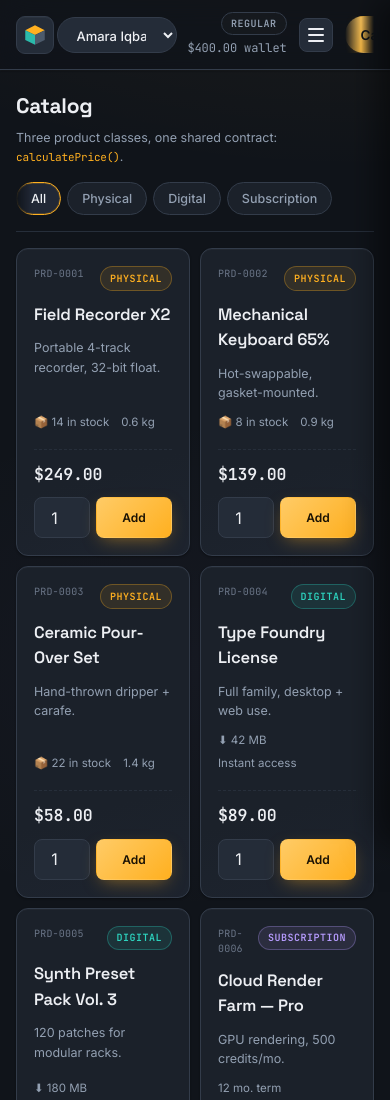
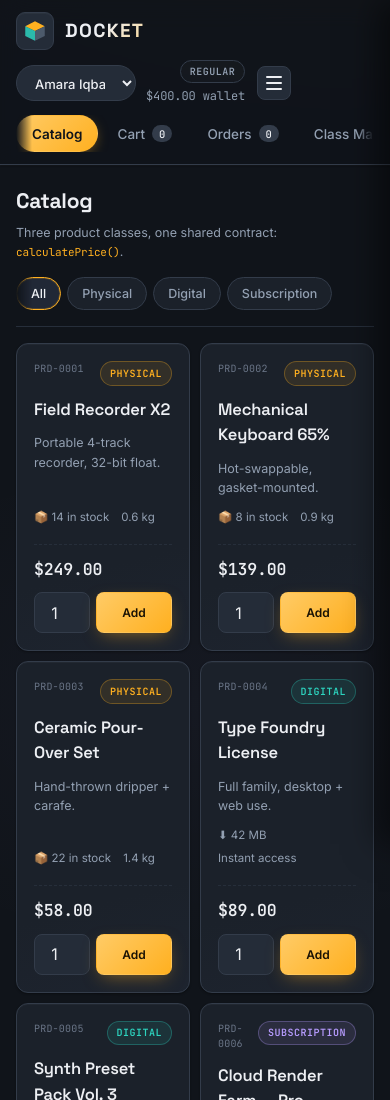
Before and after one commit to alizatasawer/ecommerce-website, a plain HTML site: page index.html in a window 390 px wide. Shown: the top 1100 px of the page. Drawn offline with Linux system fonts and the light colour scheme.

```diff
--- a/css/style.css
+++ b/css/style.css
@@ -710,9 +710,18 @@
     padding:12px 16px;
     padding-top:calc(12px + env(safe-area-inset-top));
   }
-  .brand{ flex:1; min-width:0; }
+  .brand{ flex:1 1 auto; min-width:0; }
+  .brand__text{ min-width:0; }
+  .brand__name{ overflow:hidden; text-overflow:ellipsis; white-space:nowrap; }
   .tabs{
-    order:3; width:100%;
+    /* .tabs has `flex:1` (flex-basis:0%) on desktop — that basis wins over
+       `width`, so a plain `width:100%` here was silently ignored and the
+       tab row kept trying to squeeze into the topbar's leftover space
+       instead of wrapping onto its own line. Setting flex-basis to 100%
+       explicitly is what actually forces the wrap. */
+    order:3;
+    flex:1 1 100%;
+    width:100%;
     overflow-x:auto; -webkit-overflow-scrolling:touch; scrollbar-width:none;
     scroll-snap-type:x proximity;
   }
```
